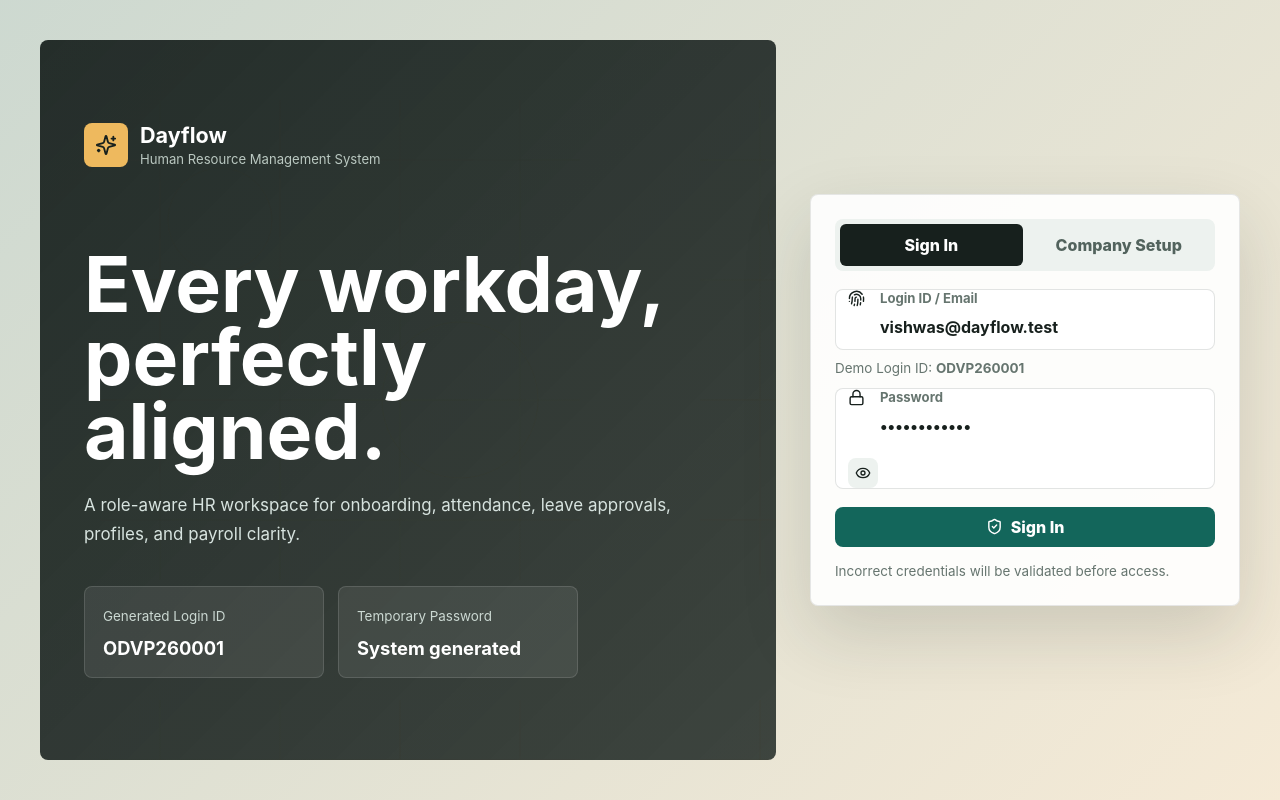
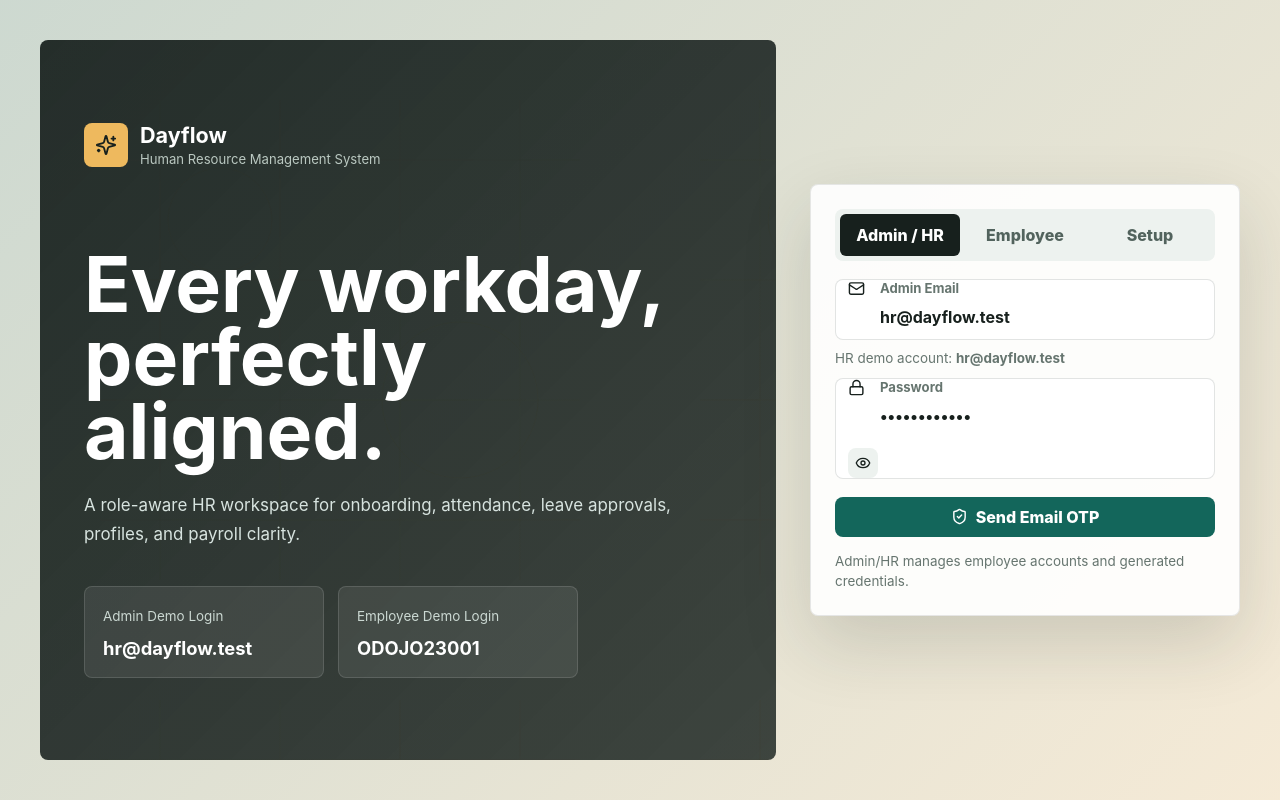
Before and after one commit to VishwasPrabhakara/dayflow-hrms, a React (Vite) app: page / in a window 1280 px wide. Built offline with nearby package versions, Linux system fonts and the light colour scheme.

Commit message:
Correct authentication and role-based sessions

```diff
--- a/src/App.tsx
+++ b/src/App.tsx
@@ -38,6 +38,13 @@ type View = "employees" | "attendance" | "timeoff" | "profile" | "salary" | "rep
 type AttendanceStatus = "present" | "leave" | "absent";
 type LeaveStatus = "Pending" | "Approved" | "Rejected";
 type AttendanceFilter = "all" | AttendanceStatus;
+
+type AuthUser = {
+  role: Role;
+  employeeId?: string;
+  name: string;
+  email: string;
+};
 
 type Employee = {
   id: string;
@@ -254,17 +261,19 @@ function downloadTextFile(filename: string, content: string) {
 }
 
 function App() {
-  const [isAuthenticated, setIsAuthenticated] = useState(false);
+  const [currentUser, setCurrentUser] = useState<AuthUser | null>(null);
   const [employeesData, setEmployeesData] = useStoredState<Employee[]>("dayflow-employees", seedEmployees);
   const [requests, setRequests] = useStoredState<LeaveRequest[]>("dayflow-leave-requests", initialRequests);
-  const [role, setRole] = useState<Role>("admin");
   const [activeView, setActiveView] = useState<View>("employees");
   const [selectedId, setSelectedId] = useState(seedEmployees[0].id);
   const [query, setQuery] = useState("");
+  const [generatedCredential, setGeneratedCredential] = useState<{ id: string; password: string } | null>(null);
+  const role = currentUser?.role ?? "admin";
 
   const selectedEmployee =
     employeesData.find((employee) => employee.id === selectedId) ?? employeesData[0] ?? seedEmployees[0];
-  const selfEmployee = employeesData[0] ?? seedEmployees[0];
+  const selfEmployee =
+    employeesData.find((employee) => employee.id === currentUser?.employeeId) ?? employeesData[0] ?? seedEmployees[0];
   const visibleEmployees = role === "employee" ? [selfEmployee] : employeesData;
   const filteredEmployees = visibleEmployees.filter((employee) => {
     const haystack = `${employee.name} ${employee.title} ${employee.department} ${employee.id}`.toLowerCase();
@@ -313,6 +322,7 @@ function App() {
       skills: input.skills.length ? input.skills : ["Onboarding"],
     };
     setEmployeesData((current) => [nextEmployee, ...current]);
+    setGeneratedCredential({ id: nextEmployee.id, password: "Welcome@2026" });
     setSelectedId(nextEmployee.id);
     setActiveView("profile");
   }
@@ -354,16 +364,19 @@ function App() {
     setActiveView("employees");
   }
 
-  function switchRole(nextRole: Role) {
-    setRole(nextRole);
-    setSelectedId(selfEmployee.id);
-    if (nextRole === "employee" && activeView === "employees") {
+  function startSession(user: AuthUser) {
+    setCurrentUser(user);
+    if (user.role === "employee") {
+      setSelectedId(user.employeeId ?? seedEmployees[0].id);
       setActiveView("profile");
+      return;
     }
+    setSelectedId(employeesData[0]?.id ?? seedEmployees[0].id);
+    setActiveView("employees");
   }
 
-  if (!isAuthenticated) {
-    return <AuthScreen onEnter={() => setIsAuthenticated(true)} />;
+  if (!currentUser) {
+    return <AuthScreen employees={employeesData} onEnter={startSession} />;
   }
 
   return (
@@ -379,13 +392,10 @@ function App() {
           </div>
         </div>
 
-        <div className="role-toggle" aria-label="Role switch">
-          <button className={role === "admin" ? "active" : ""} onClick={() => switchRole("admin")}>
-            Admin
-          </button>
-          <button className={role === "employee" ? "active" : ""} onClick={() => switchRole("employee")}>
-            Employee
-          </button>
+        <div className="session-card">
+          <span>{role === "admin" ? "Admin / HR Officer" : "Employee Account"}</span>
+          <strong>{currentUser.name}</strong>
+          <small>{currentUser.email}</small>
         </div>
 
         <nav className="nav-list" aria-label="Main navigation">
@@ -412,7 +422,7 @@ function App() {
             <ShieldCheck size={17} />
             Role-based access
           </div>
-          <button className="ghost-button" onClick={() => setIsAuthenticated(false)}>
+          <button className="ghost-button" onClick={() => setCurrentUser(null)}>
             <LogOut size={17} />
             Log out
           </button>
@@ -461,6 +471,7 @@ function App() {
               setActiveView("profile");
             }}
             onCreate={createEmployee}
+            generatedCredential={generatedCredential}
           />
         )}
 
@@ -495,17 +506,26 @@ function App() {
   );
 }
 
-function AuthScreen({ onEnter }: { onEnter: () => void }) {
-  const [mode, setMode] = useState<"signin" | "signup">("signin");
+function AuthScreen({ employees, onEnter }: { employees: Employee[]; onEnter: (user: AuthUser) => void }) {
+  const [mode, setMode] = useState<"admin" | "employee" | "signup">("admin");
   const [showPassword, setShowPassword] = useState(false);
   const [touched, setTouched] = useState(false);
+  const [otpSent, setOtpSent] = useState(false);
+  const [error, setError] = useState("");
   const [form, setForm] = useState({
     company: "Odoo India",
     name: "Vishwas P",
-    email: "vishwas@dayflow.test",
+    email: "hr@dayflow.test",
+    employeeId: seedEmployees[0].id,
     phone: "9876543210",
     password: "Dayflow@2026",
+    otp: "260001",
   });
+  const employeeAccount = employees.find(
+    (employee) =>
+      employee.id.toLowerCase() === form.employeeId.toLowerCase() ||
+      employee.email.toLowerCase() === form.email.toLowerCase()
+  );
   const initials = form.name
     .split(" ")
     .filter(Boolean)
@@ -517,10 +537,50 @@ function AuthScreen({ onEnter }: { onEnter: () => void }) {
   const emailValid = form.email.includes("@") && form.email.includes(".");
   const passwordValid = /^(?=.*[A-Z])(?=.*\d).{8,}$/.test(form.password);
   const phoneValid = /^\+?\d[\d\s-]{7,}$/.test(form.phone);
-  const valid = emailValid && passwordValid && (mode === "signin" || (form.company.trim().length > 2 && phoneValid));
+  const adminLoginValid = mode === "admin" && emailValid && passwordValid;
+  const employeeLoginValid = mode === "employee" && Boolean(employeeAccount) && passwordValid;
+  const signupValid = mode === "signup" && emailValid && passwordValid && form.company.trim().length > 2 && phoneValid;
+  const valid = adminLoginValid || employeeLoginValid || signupValid;
 
   function update(field: keyof typeof form, value: string) {
     setForm((current) => ({ ...current, [field]: value }));
+    setError("");
+  }
+
+  function sendOtp() {
+    setTouched(true);
+    if (!valid) {
+      setError("Please fix the highlighted login details before verification.");
+      return;
+    }
+    setOtpSent(true);
+    setError("");
+  }
+
+  function verifyAndEnter() {
+    setTouched(true);
+    if (!otpSent) {
+      sendOtp();
+      return;
+    }
+    if (form.otp !== "260001") {
+      setError("Invalid OTP. Use 260001 for this local demo verification.");
+      return;
+    }
+    if (mode === "employee" && employeeAccount) {
+      onEnter({
+        role: "employee",
+        employeeId: employeeAccount.id,
+        name: employeeAccount.name,
+        email: employeeAccount.email,
+      });
+      return;
+    }
+    onEnter({
+      role: "admin",
+      name: form.name || "HR Officer",
+      email: form.email,
+    });
   }
 
   return (
@@ -541,23 +601,26 @@ function AuthScreen({ onEnter }: { onEnter: () => void }) {
         </p>
         <div className="auth-preview">
           <div>
-            <span>Generated Login ID</span>
-            <strong>{loginId}</strong>
+            <span>Admin Demo Login</span>
+            <strong>hr@dayflow.test</strong>
           </div>
           <div>
-            <span>Temporary Password</span>
-            <strong>System generated</strong>
+            <span>Employee Demo Login</span>
+            <strong>{seedEmployees[0].id}</strong>
           </div>
         </div>
       </section>
 
       <section className="auth-card">
         <div className="auth-tabs">
-          <button className={mode === "signin" ? "active" : ""} onClick={() => setMode("signin")}>
-            Sign In
+          <button className={mode === "admin" ? "active" : ""} onClick={() => setMode("admin")}>
+            Admin / HR
+          </button>
+          <button className={mode === "employee" ? "active" : ""} onClick={() => setMode("employee")}>
+            Employee
           </button>
           <button className={mode === "signup" ? "active" : ""} onClick={() => setMode("signup")}>
-            Company Setup
+            Setup
           </button>
         </div>
 
@@ -574,11 +637,31 @@ function AuthScreen({ onEnter }: { onEnter: () => void }) {
           </>
         )}
 
-        {mode === "signin" && (
+        {mode === "admin" && (
           <>
-            <Field icon={Fingerprint} label="Login ID / Email" value={form.email} onChange={(value) => update("email", value)} />
+            <Field icon={Mail} label="Admin Email" value={form.email} onChange={(value) => update("email", value)} />
             <div className="auth-hint">
-              Demo Login ID: <strong>{loginId}</strong>
+              HR demo account: <strong>hr@dayflow.test</strong>
+            </div>
+          </>
+        )}
+
+        {mode === "employee" && (
+          <>
+            <Field
+              icon={Fingerprint}
+              label="Employee ID / Email"
+              value={form.employeeId}
+              onChange={(value) => {
+                const match = employees.find((employee) => employee.id.toLowerCase() === value.toLowerCase());
+                update("employeeId", value);
+                if (match) update("email", match.email);
+              }}
+            />
+            <div className={`auth-hint ${employeeAccount ? "success" : "danger"}`}>
+              {employeeAccount
+                ? `Employee account found: ${employeeAccount.name}`
+                : "Employee must be created by Admin/HR before login."}
             </div>
           </>
         )}
@@ -596,29 +679,28 @@ function AuthScreen({ onEnter }: { onEnter: () => void }) {
           </button>
         </label>
 
-        <button
-          className="primary-button full auth-submit"
-          disabled={!valid}
-          onClick={() => {
-            setTouched(true);
-            if (valid) onEnter();
-          }}
-        >
+        {otpSent && (
+          <Field icon={ShieldCheck} label="Email OTP" value={form.otp} onChange={(value) => update("otp", value)} />
+        )}
+
+        <button className="primary-button full auth-submit" disabled={!valid} onClick={otpSent ? verifyAndEnter : sendOtp}>
           <ShieldCheck size={17} />
-          {mode === "signin" ? "Sign In" : "Create HR Workspace"}
+          {otpSent ? "Verify OTP & Enter" : "Send Email OTP"}
         </button>
         {touched && !valid && (
           <div className="validation-box">
             <strong>Validation required</strong>
-            <span>{emailValid ? "Email ok" : "Use a valid email address."}</span>
+            {mode !== "employee" && <span>{emailValid ? "Email ok" : "Use a valid email address."}</span>}
+            {mode === "employee" && <span>{employeeAccount ? "Employee account ok" : "Use an employee ID created by Admin/HR."}</span>}
             <span>{passwordValid ? "Password ok" : "Password needs 8 chars, 1 capital, and 1 number."}</span>
             {mode === "signup" && <span>{phoneValid ? "Phone ok" : "Enter a valid phone number."}</span>}
           </div>
         )}
+        {error && <div className="validation-box danger"><strong>{error}</strong></div>}
         <p className="auth-note">
-          {mode === "signin"
-            ? "Incorrect credentials will be validated before access."
-            : "Employees receive generated login credentials after HR approval."}
+          {mode === "employee"
+            ? "Employees use their generated login ID and complete OTP verification."
+            : "Admin/HR manages employee accounts and generated credentials."}
         </p>
       </section>
     </main>
@@ -671,6 +753,7 @@ function EmployeesView({
   onQuery,
   onSelect,
   onCreate,
+  generatedCredential,
 }: {
   employees: Employee[];
   query: string;
@@ -678,6 +761,7 @@ function EmployeesView({
   onQuery: (value: string) => void;
   onSelect: (id: string) => void;
   onCreate: (input: Omit<Employee, "id" | "avatar" | "status" | "checkIn" | "checkOut">) => void;
+  generatedCredential: { id: string; password: string } | null;
 }) {
   const [showForm, setShowForm] = useState(false);
   const [draft, setDraft] = useState({
@@ -738,6 +822,16 @@ function EmployeesView({
               <Save size={16} />
               Save employee
             </button>
+          </div>
+        )}
+        {generatedCredential && (
+          <div className="credential-banner">
+            <ShieldCheck size={18} />
+            <div>
+              <span>Generated employee credentials</span>
+              <strong>{generatedCredential.id} / {generatedCredential.password}</strong>
+              <small>Employee completes OTP verification on first login.</small>
+            </div>
           </div>
         )}
         <label className="search-box">
--- a/src/styles.css
+++ b/src/styles.css
@@ -126,7 +126,7 @@ button:disabled {
 
 .auth-tabs {
   display: grid;
-  grid-template-columns: 1fr 1fr;
+  grid-template-columns: repeat(3, 1fr);
   gap: 5px;
   margin-bottom: 18px;
   padding: 5px;
@@ -201,6 +201,15 @@ button:disabled {
 
 .auth-hint {
   margin: -2px 0 12px;
+}
+
+.auth-hint.success {
+  color: #087443;
+}
+
+.auth-hint.danger,
+.validation-box.danger {
+  color: #a93428;
 }
 
 .auth-submit {
@@ -298,6 +307,25 @@ button:disabled {
   border: 1px solid rgba(255, 255, 255, 0.09);
   border-radius: 8px;
   background: rgba(255, 255, 255, 0.06);
+}
+
+.session-card {
+  display: grid;
+  gap: 5px;
+  padding: 14px;
+  border: 1px solid rgba(255, 255, 255, 0.09);
+  border-radius: 8px;
+  background: rgba(255, 255, 255, 0.07);
+}
+
+.session-card span,
+.session-card small {
+  color: #bac8c1;
+  font-size: 0.8rem;
+}
+
+.session-card strong {
+  color: #ffffff;
 }
 
 .role-toggle button,
@@ -619,6 +647,35 @@ button:disabled {
 
 .span-two {
   grid-column: span 2;
+}
+
+.credential-banner {
+  display: flex;
+  gap: 12px;
+  align-items: flex-start;
+  margin-bottom: 16px;
+  padding: 13px;
+  border: 1px solid rgba(238, 185, 94, 0.32);
+  border-radius: 8px;
+  background: #fff8e8;
+  color: #6b4b0f;
+}
+
+.credential-banner span,
+.credential-banner strong,
+.credential-banner small {
+  display: block;
+}
+
+.credential-banner span,
+.credential-banner small {
+  color: #66756f;
+  font-size: 0.82rem;
+}
+
+.credential-banner strong {
+  margin: 4px 0;
+  overflow-wrap: anywhere;
 }
 
 .segmented-row,
```
